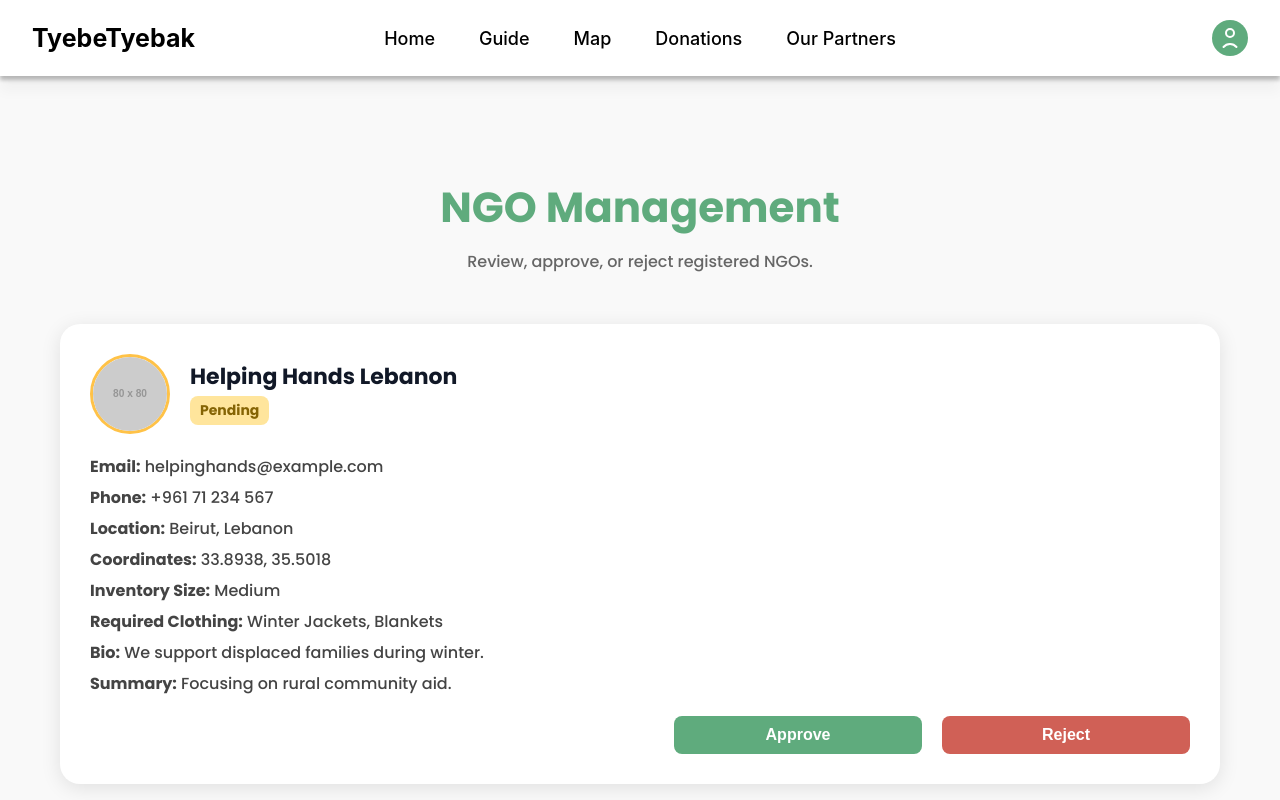
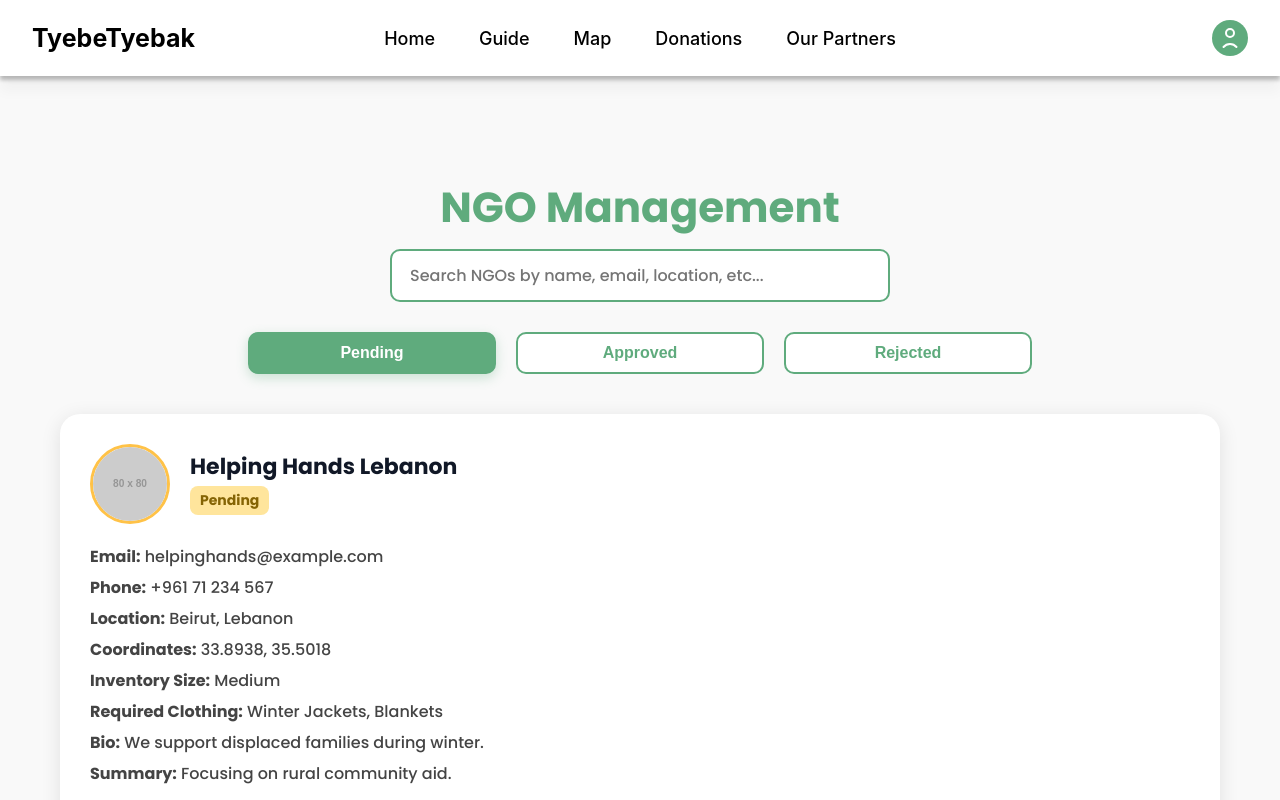
Before and after one commit to HusseinAtoui/donationplatform-frontend, a React (Create React App) app: page /admin in a window 1280 px wide. Built offline with nearby package versions, Linux system fonts and the light colour scheme; what leo-profanity, sentiment would draw is missing.

Commit message:
admin page
added three categories and a search bar

```diff
--- a/src/pages/Admin/Admin.css
+++ b/src/pages/Admin/Admin.css
@@ -18,9 +18,40 @@
     text-align: center;
     font-weight: 500;
     color: #666;
-    margin-bottom: 50px;
+    margin-bottom: 40px;
 }
 
+/* --- Filter Buttons --- */
+.status-filter {
+    display: flex;
+    justify-content: center;
+    gap: 20px;
+    margin-bottom: 40px;
+}
+
+.filter-btn {
+    background: white;
+    border: 2px solid #5FAB7D;
+    color: #5FAB7D;
+    font-weight: 600;
+    padding: 10px 24px;
+    border-radius: 10px;
+    cursor: pointer;
+    transition: all 0.2s ease;
+}
+
+.filter-btn:hover {
+    background-color: #5FAB7D;
+    color: white;
+}
+
+.filter-btn.active {
+    background-color: #5FAB7D;
+    color: white;
+    box-shadow: 0 4px 12px rgba(95, 171, 125, 0.3);
+}
+
+/* --- Cards --- */
 .admin-table {
     display: flex;
     flex-direction: column;
@@ -131,10 +162,22 @@
     background-color: #d32f2f;
 }
 
+.no-ngos {
+    text-align: center;
+    color: #777;
+    font-weight: 500;
+    margin-top: 40px;
+}
+
 /* Responsive */
 @media (max-width: 768px) {
     .admin-page {
         padding: 60px 20px;
+    }
+
+    .status-filter {
+        flex-direction: column;
+        align-items: center;
     }
 
     .ngo-actions {
@@ -142,3 +185,27 @@
         align-items: stretch;
     }
 }
+
+/* --- Search Bar --- */
+.admin-search {
+    display: flex;
+    justify-content: center;
+    margin-bottom: 30px;
+}
+
+.admin-search input {
+    width: 100%;
+    max-width: 500px;
+    padding: 12px 18px;
+    border-radius: 10px;
+    border: 2px solid #5FAB7D;
+    font-size: 16px;
+    outline: none;
+    transition: all 0.2s ease;
+    font-family: 'Poppins', sans-serif;
+}
+
+.admin-search input:focus {
+    border-color: #ffc247;
+    box-shadow: 0 0 8px rgba(255, 194, 71, 0.3);
+}
--- a/src/pages/Admin/Admin.jsx
+++ b/src/pages/Admin/Admin.jsx
@@ -14,7 +14,7 @@ const dummyNGOs = [
         bio: "We support displaced families during winter.",
         summary: "Focusing on rural community aid.",
         logo: "https://via.placeholder.com/80",
-        status: "Pending"
+        status: "Pending",
     },
     {
         id: 2,
@@ -28,28 +28,78 @@ const dummyNGOs = [
         bio: "",
         summary: "Children’s education and essentials support.",
         logo: "https://via.placeholder.com/80",
-        status: "Pending"
-    }
+        status: "Approved",
+    },
+    {
+        id: 3,
+        name: "Warm Souls Foundation",
+        email: "info@warmsouls.org",
+        phone: "+961 70 888 222",
+        location: "Saida, Lebanon",
+        coordinates: "33.5631, 35.3688",
+        inventorySize: "",
+        requiredClothing: "Children’s shoes",
+        bio: "Dedicated to children’s wellbeing and safety.",
+        summary: "",
+        logo: "https://via.placeholder.com/80",
+        status: "Rejected",
+    },
 ];
 
 export default function AdminPage() {
     const [ngos, setNgos] = useState(dummyNGOs);
+    const [filter, setFilter] = useState("Pending");
+    const [searchTerm, setSearchTerm] = useState("");
 
     const handleDecision = (id, decision) => {
-        setNgos(prev =>
-            prev.map(ngo =>
+        setNgos((prev) =>
+            prev.map((ngo) =>
                 ngo.id === id ? { ...ngo, status: decision } : ngo
             )
         );
     };
 
+    // Apply filter and search together
+    const filteredNGOs = ngos.filter((ngo) => {
+        const matchesStatus = ngo.status === filter;
+        const matchesSearch = Object.values(ngo)
+            .join(" ")
+            .toLowerCase()
+            .includes(searchTerm.toLowerCase());
+        return matchesStatus && matchesSearch;
+    });
+
     return (
         <section className="admin-page">
             <h2 className="admin-title">NGO Management</h2>
-            <p className="admin-subtitle">Review, approve, or reject registered NGOs.</p>
 
+            {/* Search Bar */}
+            <div className="admin-search">
+                <input
+                    type="text"
+                    placeholder="Search NGOs by name, email, location, etc..."
+                    value={searchTerm}
+                    onChange={(e) => setSearchTerm(e.target.value)}
+                />
+            </div>
+
+            {/* Filter Tabs */}
+            <div className="status-filter">
+                {["Pending", "Approved", "Rejected"].map((status) => (
+                    <button
+                        key={status}
+                        className={`filter-btn ${filter === status ? "active" : ""}`}
+                        onClick={() => setFilter(status)}
+                    >
+                        {status}
+                    </button>
+                ))}
+            </div>
+
+            {/* NGO Cards */}
             <div className="admin-table">
-                {ngos.map((ngo) => (
+                {filteredNGOs.length > 0 ? (
+                    filteredNGOs.map((ngo) => (
                         <div key={ngo.id} className="ngo-card">
                             <div className="ngo-header">
                                 <img
@@ -60,11 +110,11 @@ export default function AdminPage() {
                                 <div>
                                     <h3 className="ngo-name">{ngo.name}</h3>
                                     <span
-                                    className={`ngo-status ${ngo.status === 'Approved'
-                                        ? 'approved'
-                                        : ngo.status === 'Rejected'
-                                            ? 'rejected'
-                                            : 'pending'
+                                        className={`ngo-status ${ngo.status === "Approved"
+                                            ? "approved"
+                                            : ngo.status === "Rejected"
+                                                ? "rejected"
+                                                : "pending"
                                             }`}
                                     >
                                         {ngo.status}
@@ -77,28 +127,37 @@ export default function AdminPage() {
                                 <p><strong>Phone:</strong> {ngo.phone}</p>
                                 <p><strong>Location:</strong> {ngo.location}</p>
                                 <p><strong>Coordinates:</strong> {ngo.coordinates}</p>
-                            {ngo.inventorySize && <p><strong>Inventory Size:</strong> {ngo.inventorySize}</p>}
-                            {ngo.requiredClothing && <p><strong>Required Clothing:</strong> {ngo.requiredClothing}</p>}
+                                {ngo.inventorySize && (
+                                    <p><strong>Inventory Size:</strong> {ngo.inventorySize}</p>
+                                )}
+                                {ngo.requiredClothing && (
+                                    <p><strong>Required Clothing:</strong> {ngo.requiredClothing}</p>
+                                )}
                                 {ngo.bio && <p><strong>Bio:</strong> {ngo.bio}</p>}
                                 {ngo.summary && <p><strong>Summary:</strong> {ngo.summary}</p>}
                             </div>
 
+                            {filter === "Pending" && (
                                 <div className="ngo-actions">
                                     <button
                                         className="approve-btn"
-                                onClick={() => handleDecision(ngo.id, 'Approved')}
+                                        onClick={() => handleDecision(ngo.id, "Approved")}
                                     >
                                         Approve
                                     </button>
                                     <button
                                         className="reject-btn"
-                                onClick={() => handleDecision(ngo.id, 'Rejected')}
+                                        onClick={() => handleDecision(ngo.id, "Rejected")}
                                     >
                                         Reject
                                     </button>
                                 </div>
+                            )}
                         </div>
-                ))}
+                    ))
+                ) : (
+                    <p className="no-ngos">No NGOs found in this category.</p>
+                )}
             </div>
         </section>
     );
```
Lines whose indentation alone changed are shown as unchanged.
